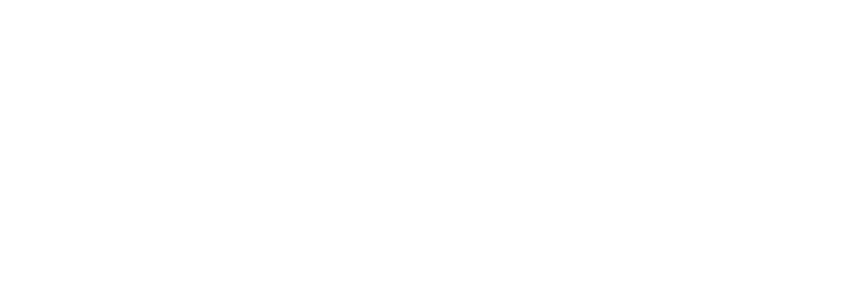
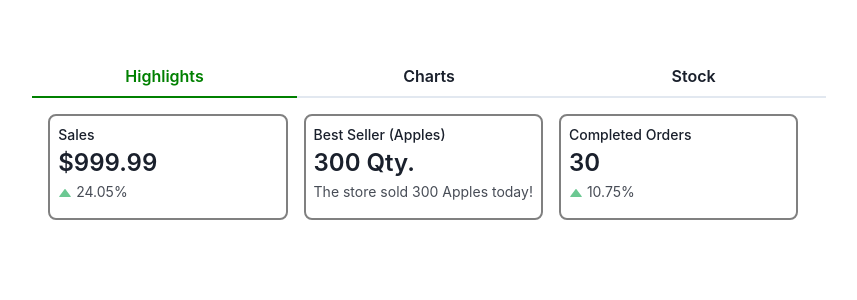
Before and after one commit to rKim19300/CS160-Team-4-OFS, a React (Create React App) app in the folder frontend/: page /StatisticsPage in a window 1280 px wide. Before the commit this address had no page. Shown: the top 300 px of the page, without its empty margins (211-1068 px from the left). Built offline with nearby package versions, Linux system fonts and the light colour scheme.

Commit message:
Added Statistics page

```diff
--- a/frontend/package.json
+++ b/frontend/package.json
@@ -15,7 +15,7 @@
     "react": "^18.2.0",
     "react-dom": "^18.2.0",
     "react-router-dom": "^6.22.1",
-    "react-scripts": "5.0.1",
+    "react-scripts": "^5.0.1",
     "web-vitals": "^2.1.4"
   },
   "scripts": {
--- a/frontend/src/App.js
+++ b/frontend/src/App.js
@@ -3,6 +3,7 @@ import "./App.css";
 import { ChakraProvider } from "@chakra-ui/react";
 import LogInPage from "./Pages/LogInPage";
 import { BrowserRouter, Routes, Route } from "react-router-dom";
+import StatisticsPage from "./Pages/StatisticsPage";
 
 function App() {
   return (
@@ -10,6 +11,7 @@ function App() {
       <BrowserRouter>
         <Routes>
           <Route path="/" element={<LogInPage />} />
+          <Route path="/StatisticsPage" element={<StatisticsPage />} />
         </Routes>
       </BrowserRouter>
     </ChakraProvider>
--- /dev/null
+++ b/frontend/src/CustomComponents/FadeInGrid.jsx
@@ -0,0 +1,48 @@
+import React, {useEffect, useState} from "react";
+import {
+  Box,
+  SimpleGrid
+} from "@chakra-ui/react";
+
+/**
+ * @param { children } The same children of the SimpleGrid in chakraUI
+ * @param { delay }    The amount of delay between when each component is
+ *                     loaded into the grid
+ * @returns            A Grid in which each component fades in according a delay
+ */
+const FadeInGrid = ({ children, delay }) => {
+  const [isVisible, setIsVisible] = useState([]);
+
+  useEffect(() => {
+    const timeoutIds = [];
+    children.forEach((_, index) => {
+      timeoutIds.push(
+        setTimeout(() => {
+          setIsVisible((prev) => [...prev, index]);
+        }, index * delay)
+      );
+    });
+
+    // Clear timeouts on unmount
+    return () => {
+      timeoutIds.forEach((id) => clearTimeout(id));
+    };
+  }, [children, delay]);
+
+  return (
+    <SimpleGrid columns={3} spacing={4}>
+      {children.map((child, index) => (
+        <Box
+          key={index}
+          opacity={isVisible.includes(index) ? 1 : 0}
+          transition="opacity 0.5s ease-in-out"
+        >
+          {child}
+        </Box>
+      ))}
+    </SimpleGrid>
+  );
+};
+
+// Exports
+export default FadeInGrid;
--- /dev/null
+++ b/frontend/src/Pages/StatisticsPage.jsx
@@ -0,0 +1,157 @@
+import React, {useEffect, useState, Component} from "react";
+import {
+    Center,
+    Box,
+    Flex,
+    Stat,
+    StatLabel,
+    StatNumber,
+    StatHelpText,
+    StatArrow,
+    StatGroup,
+    Tabs,
+    TabList,
+    TabPanels,
+    Tab,
+    TabPanel,
+    SimpleGrid,
+    extendTheme,
+    ChakraProvider
+  } from "@chakra-ui/react";
+import statisticsPageTheme from "../themes/StatisticsPageTheme";
+import Chart from "react-apexcharts";
+import styles from "./StatisticsPage.module.css"
+import FadeInGrid from "../CustomComponents/FadeInGrid"
+
+/**
+ * Main function
+ *
+ * @returns The statistic page containing Tabs leading to Highlights and Charts
+ */
+export default function StatisticsPage() {
+
+    /**
+     * @returns The highlights of the day for the for the Highlights tab
+     */
+    function Highlights() {
+        return (
+            <>
+                <Flex>
+                    <FadeInGrid columns={3} spacing={20} delay={50}>
+                            <Box>
+                                <Stat>
+                                    <StatLabel>Sales</StatLabel>
+                                    <StatNumber>$999.99</StatNumber>
+                                    <StatHelpText>
+                                        <StatArrow type='increase'/>
+                                        24.05%
+                                    </StatHelpText>
+                                </Stat>
+                            </Box>
+                            <Box>
+                            <Stat>
+                                <StatLabel>Best Seller (Apples)</StatLabel>
+                                <StatNumber>300 Qty.</StatNumber>
+                                <StatHelpText>
+                                    The store sold 300 Apples today!
+                                </StatHelpText>
+                            </Stat>
+                        </Box>
+                        <Box>
+                            <Stat>
+                                <StatLabel>Completed Orders</StatLabel>
+                                <StatNumber>30</StatNumber>
+                                <StatHelpText>
+                                <StatArrow type='increase'/>
+                                    10.75%
+                                </StatHelpText>
+                            </Stat>
+                        </Box>
+                        <Box>
+                        </Box>
+                    </FadeInGrid>
+                </Flex>
+            </>
+        );
+    }
+
+    function Graphs() {
+
+    }
+
+    function Charts() {
+        return (
+            <>
+                <Center>
+                    <Box>
+                        <App/>
+                    </Box>
+                </Center>
+            </>
+        );
+    }
+
+
+    return (
+    <>
+    <Center>
+        <ChakraProvider resetCSS theme={statisticsPageTheme}>
+            <Flex className={styles.container}>
+                <Tabs isFitted={true} isLazy={true}>
+                    <TabList>
+                        <Tab>Highlights</Tab>
+                        <Tab>Charts</Tab>
+                        <Tab>Stock</Tab>
+                    </TabList>
+                    <TabPanels>
+                        <TabPanel>{Highlights()}</TabPanel>
+                        <TabPanel>{Charts()}</TabPanel>
+                        <TabPanel></TabPanel>
+                    </TabPanels>
+                </Tabs>
+            </Flex>
+        </ChakraProvider>
+    </Center>
+    </>
+    );
+}
+
+class App extends Component {
+    constructor(props) {
+      super(props);
+
+      this.state = {
+        options: {
+          chart: {
+            id: "basic-bar"
+          },
+          xaxis: {
+            categories: [1991, 1992, 1993, 1994, 1995, 1996, 1997, 1998, 1999]
+          }
+        },
+        series: [
+          {
+            name: "series-1",
+            data: [30, 40, 45, 50, 49, 60, 70, 91]
+          }
+        ]
+      };
+    }
+
+    render() {
+      return (
+        <div className="app">
+          <div className="row">
+            <div className="mixed-chart">
+              <Chart
+                options={this.state.options}
+                series={this.state.series}
+                type="bar"
+                width="500"
+              />
+            </div>
+          </div>
+        </div>
+      );
+    }
+  }
--- /dev/null
+++ b/frontend/src/Pages/StatisticsPage.module.css
@@ -0,0 +1,10 @@
+.container {
+    flex-direction: column;
+    padding: 56px 0 0 0;
+    justify-self: center;
+  }
+
+  .statTheme {
+    border-radius: 25px;
+    border: 4px solid #000000;
+  }
--- /dev/null
+++ b/frontend/src/themes/StatisticsPageTheme.jsx
@@ -0,0 +1,38 @@
+import {
+    extendTheme
+  } from "@chakra-ui/react";
+
+const statisticsPageTheme = extendTheme({
+    components: {
+        Stat: {
+            baseStyle: {
+                label: {},
+                  helpText: {},
+                  container: {
+                    rounded: "lg",
+                    borderWidth: "2px",
+                    borderColor: "grey",
+                    p: "2"
+                  },
+                  icon: {},
+                  number: {},
+            }
+        },
+        Tabs: {
+            baseStyle: {
+                tab: {
+                    fontWeight: "semibold",
+                    backgroundColor: "green",
+                    _selected: { color: "green", }
+                },
+                tabpanel: {
+                    width: "62vw",
+                    height: "80vh",
+                  },
+            }
+        }
+    }
+
+});
+
+export default statisticsPageTheme;
```
Also changed, not shown: 1 other file (tests, documents, lock files or other folders).
